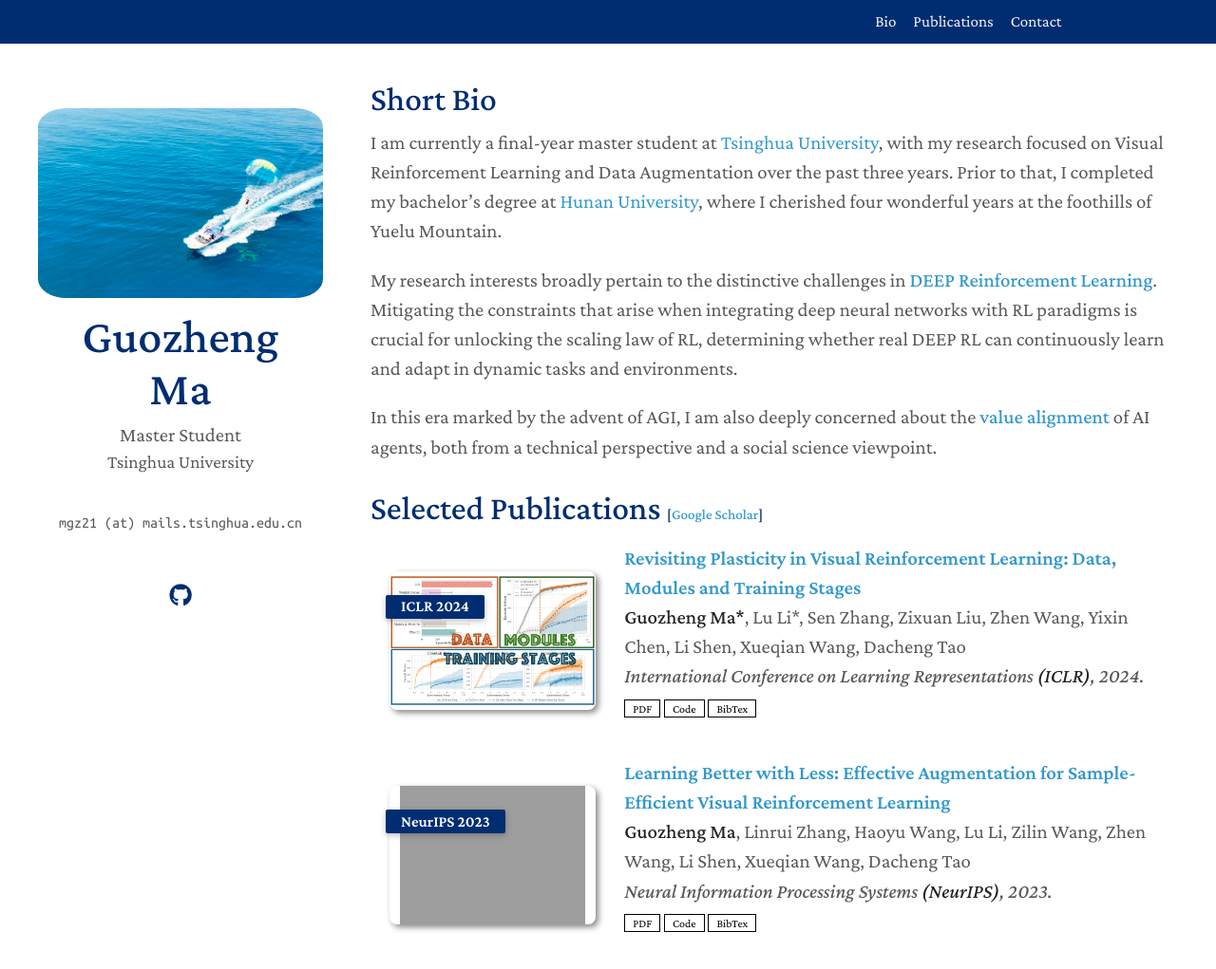
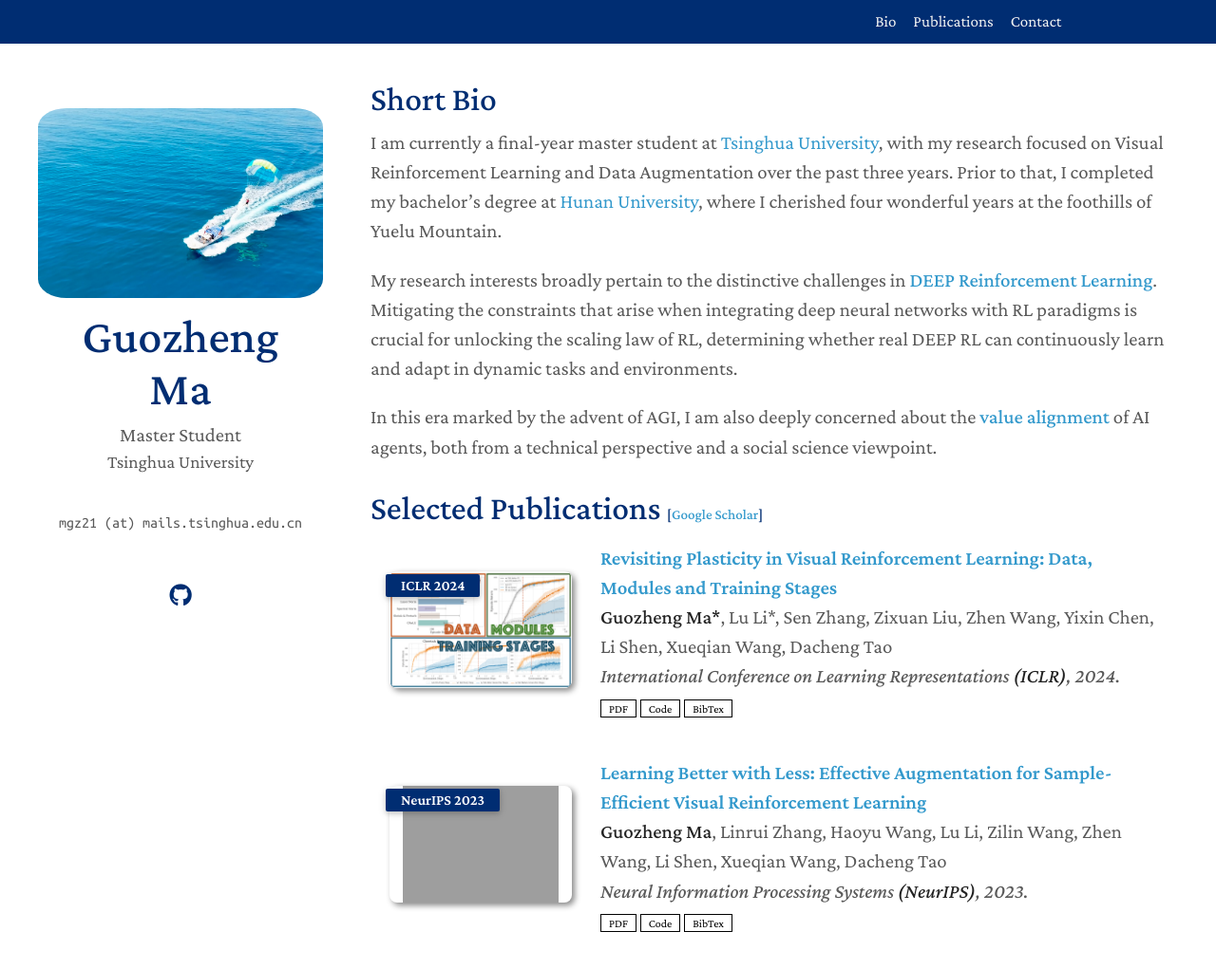
Before and after one commit to Guozheng-Ma/guozheng-ma.github.io, a Jekyll site: the page built from index.md, in a window 1280 px wide and 1125 px high. Shown: the top 1021 px of the window at 95% size. Built offline with Jekyll 4.4.1, drawn with Linux system fonts in a browser that asks for light colours; a style sheet for code colours, icons or effects is not loaded; grey boxes are pictures that could not be loaded.

Commit message:
Update pub.css

```diff
--- a/assets/css/pub.css
+++ b/assets/css/pub.css
@@ -1,7 +1,7 @@
 .badge {
     display: inline-block;
     padding: 0.25em 0.4em;
-    font-size: 80%;
+    font-size: 75%;
     font-weight: 700;
     line-height: 1;
     text-align: center;
@@ -36,11 +36,11 @@ blockquote { background: var(--global-bg-color); border-left: 2px solid var(--gl
 
 .publications ol.bibliography { list-style: none; padding: 0; margin-top: 0; }
 
-.publications ol.bibliography li { display: flex; align-items: flex-start;  gap: 8px; min-height: 160px; margin-bottom: 0.5rem; }
+.publications ol.bibliography li { min-height: 110px; margin-bottom: 0.5rem; }
 
 .publications ol.bibliography li .abbr { height: 8rem; margin-bottom: 0.5rem; }
 
-.publications ol.bibliography li .abbr abbr { display: inline-block; background-color: var(--global-theme-color); padding-left: 1rem; padding-right: 1rem; position: absolute; top: 30px; left: 16px; }
+.publications ol.bibliography li .abbr abbr { display: inline-block; background-color: var(--global-theme-color); padding-left: 1rem; padding-right: 1rem; position: absolute; top: 8px; left: 16px; }
 
 .publications ol.bibliography li .abbr abbr a { color: white; }
 
@@ -72,6 +72,4 @@ blockquote { background: var(--global-bg-color); border-left: 2px solid var(--gl
 
 .publications ol.bibliography li div.abstract.hidden.open { border-color: var(--global-text-color); }
 
-.publications ol.bibliography li .teaser { border-radius: 8px; box-shadow: 3px 3px 6px #888; height: 146px; width: 320px; margin-top: 5px; margin-left: 5px; margin-bottom: 5px; object-fit: contain; }
-
-/* .publications ol.bibliography li .teaser { border-radius: 8px; box-shadow: 4px 4px 4px #888; height: 160px; width: 320px; margin-top: 3px; margin-left: 2px; margin-bottom: 3px; object-fit: contain; } */
+.publications ol.bibliography li .teaser { border-radius: 8px; box-shadow: 3px 3px 6px #888; height: 123px; width: 270px; margin-top: 5px; margin-left: 5px; margin-bottom: 5px; object-fit: contain; }
```
